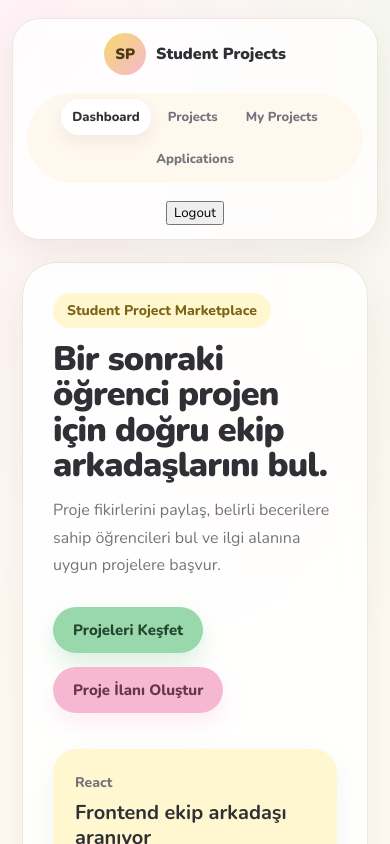
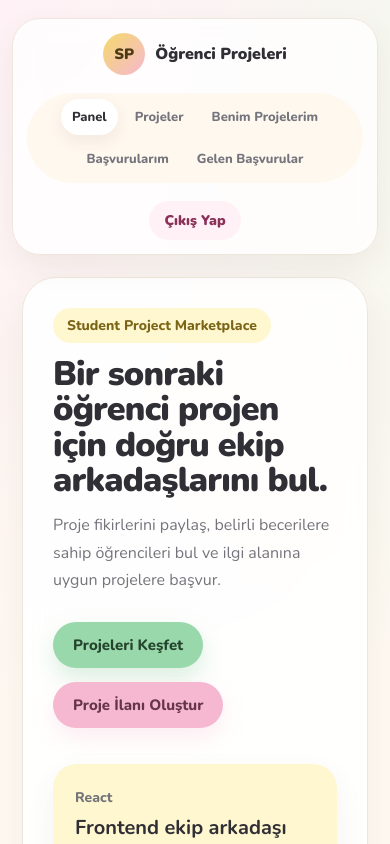
Before and after one commit to hillalay/Student-Project-Marketplace, a React (Vite) app in the folder frontend/: page /dashboard in a window 390 px wide. Shown: the top 844 px of the page. Built offline with nearby package versions, Linux system fonts and the light colour scheme; sample sign-in values are in the browser's storage; the HTML template or start-up script is replaced by a standard one.

Commit message:
update app, navbar

```diff
--- a/frontend/src/App.jsx
+++ b/frontend/src/App.jsx
@@ -11,6 +11,9 @@ import MyProjects from "./pages/MyProjects";
 import MyApplications from "./pages/MyApplications";
 
 import "./styles/global.css";
+import ApplyProject from "./pages/ApplyProject";
+import ApplicationsReceived from "./pages/ApplicationsReceived";
+
 
 function App() {
   return (
@@ -28,6 +31,8 @@ function App() {
         <Route path="/projects/:id" element={<ProjectDetail />} />
         <Route path="/my-projects" element={<MyProjects />} />
         <Route path="/my-applications" element={<MyApplications />} />
+        <Route path="/projects/:id/apply" element={<ApplyProject />} />
+        <Route path="/applications-received" element={<ApplicationsReceived />} />
       </Routes>
     </BrowserRouter>
   );
--- a/frontend/src/components/Navbar.css
+++ b/frontend/src/components/Navbar.css
@@ -112,4 +112,19 @@
     font-size: 13px;
     padding: 9px 11px;
   }
+
+  .nav-logout {
+  border: none;
+  padding: 10px 15px;
+  border-radius: 999px;
+  background: var(--bg-soft-pink);
+  color: #8a3159;
+  font-size: 14px;
+  font-weight: 900;
 }
+
+.nav-logout:hover {
+  background: var(--primary-pink);
+}
+
+}
--- a/frontend/src/components/Navbar.jsx
+++ b/frontend/src/components/Navbar.jsx
@@ -16,29 +16,30 @@ function Navbar() {
     <header className="navbar">
       <Link to="/dashboard" className="navbar-logo">
         <span className="logo-mark">SP</span>
-        <span>Student Projects</span>
+        <span>Öğrenci Projeleri</span>
       </Link>
 
       <nav className="navbar-links">
-        <NavLink to="/dashboard">Dashboard</NavLink>
-        <NavLink to="/projects">Projects</NavLink>
-        <NavLink to="/my-projects">My Projects</NavLink>
-        <NavLink to="/my-applications">Applications</NavLink>
+        <NavLink to="/dashboard">Panel</NavLink>
+        <NavLink to="/projects">Projeler</NavLink>
+        <NavLink to="/my-projects">Benim Projelerim</NavLink>
+        <NavLink to="/my-applications">Başvurularım</NavLink>
+        <NavLink to="/applications-received">Gelen Başvurular</NavLink>
       </nav>
 
       <div className="navbar-actions">
         {!authed ? (
           <>
             <Link to="/login" className="nav-login">
-              Login
+              Giriş Yap
             </Link>
             <Link to="/register" className="nav-register">
-              Register
+              Kayıt Ol
             </Link>
           </>
         ) : (
           <button onClick={handleLogout} className="nav-logout">
-            Logout
+            Çıkış Yap
           </button>
         )}
       </div>
```
